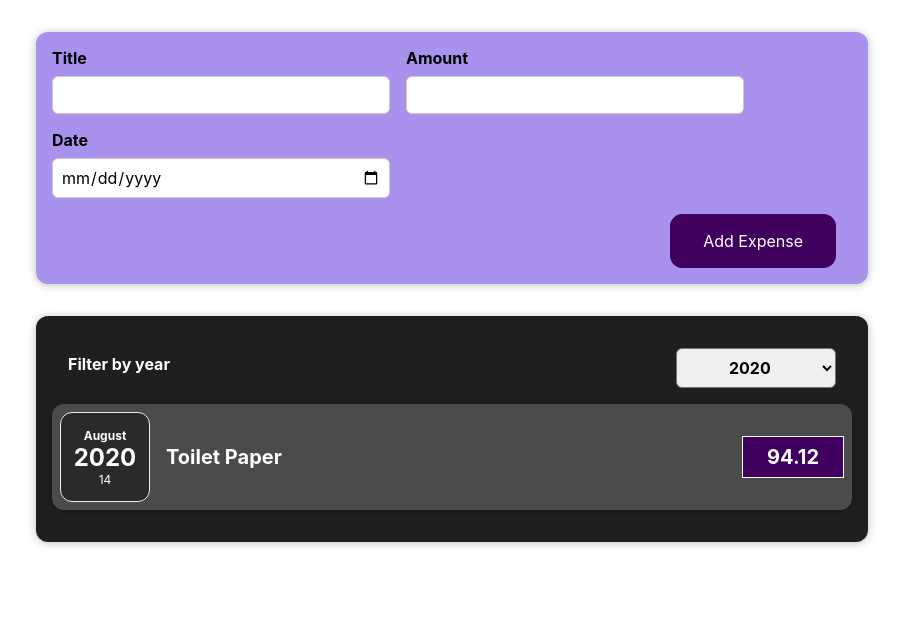
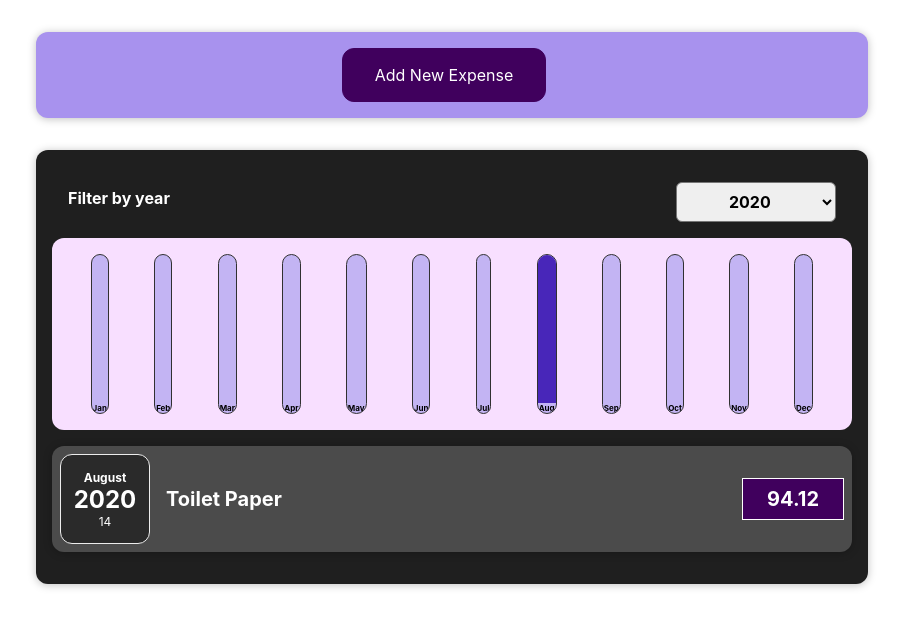
Before and after one commit to MVoorst/React_course, a React (Create React App) app: page / in a window 1280 px wide. Shown: the top 628 px of the page, without its empty margins (188-1091 px from the left). Built offline with nearby package versions, Linux system fonts and the light colour scheme.

Commit message:
Finished demo app

```diff
--- /dev/null
+++ b/src/components/Chart/Chart.css
@@ -0,0 +1,9 @@
+.chart {
+    padding: 1rem;
+    border-radius: 12px;
+    background-color: #f8dfff;
+    text-align: center;
+    display: flex;
+    justify-content: space-around;
+    height: 10rem;
+}
--- /dev/null
+++ b/src/components/Chart/Chart.js
@@ -0,0 +1,17 @@
+import ChartBar from './ChartBar'
+import './Chart.css';
+
+const Chart = (props) => {
+    const dataPointValues = props.dataPoints.map(dataPoint => dataPoint.value);
+    const totalMaximum = Math.max(...dataPointValues);
+
+    return <div className={'chart'}>
+        {props.dataPoints.map( dataPoint => <ChartBar
+            key={dataPoint.label}
+            value={dataPoint.value}
+            maxValue={totalMaximum}
+            label={dataPoint.label}/>)}
+    </div>
+}
+
+export default Chart;
--- /dev/null
+++ b/src/components/Chart/ChartBar.css
@@ -0,0 +1,30 @@
+.chart-bar {
+    height: 100%;
+    display: flex;
+    flex-direction: column;
+    align-items: center;
+}
+
+.chart-bar__inner {
+    height: 100%;
+    width: 100%;
+    border: 1px solid #313131;
+    border-radius: 12px;
+    background-color: #c3b4f3;
+    overflow: hidden;
+    display: flex;
+    flex-direction: column;
+    justify-content: flex-end;
+}
+
+.chart-bar__fill {
+    background-color: #4826b9;
+    width: 100%;
+    transition: all 0.3s ease-out;
+}
+
+.chart-bar__label {
+    font-weight: bold;
+    font-size: 0.5rem;
+    text-align: center;
+}
--- /dev/null
+++ b/src/components/Chart/ChartBar.js
@@ -0,0 +1,22 @@
+import './ChartBar.css';
+
+const ChartBar = (props) => {
+
+    let barFillHeight ='0%';
+
+    if (props.maxValue > 0) {
+        barFillHeight = Math.round((props.value / props.maxValue) * 100) + '%';
+
+    }
+
+    return <div className={'chart-bar'}>
+        <div className={'chart-bar__inner'}>
+            <div className={'chart-bar__fill'}
+                 style={{height: barFillHeight}}>
+            </div>
+            <div className={'chart-bar__label'}>{props.label}</div>
+        </div>
+    </div>
+}
+
+export default ChartBar;
--- a/src/components/Expenses/ExpenseItem.js
+++ b/src/components/Expenses/ExpenseItem.js
@@ -16,6 +16,7 @@
 
 
     return (
+        <li>
             <Card className='expense-item'>
                 <ExpenseDate date={props.date}/>
                 <div className='expense-item__description'>
@@ -24,9 +25,10 @@
                 </div>
 
                 {/*<button onClick={clickHandler()}>Change Title</button> <- {
-            de () zorgen ervoor dat de methode wordt aangeroepen bij inladen van jsx, dus nog voor de kick}
+                de () zorgen ervoor dat de methode wordt aangeroepen bij inladen van jsx, dus nog voor de kickoff}
                 */}
             </Card>
+        </li>
     )
  }
 
--- a/src/components/Expenses/Expenses.js
+++ b/src/components/Expenses/Expenses.js
@@ -1,8 +1,9 @@
-import ExpenseItem from "./ExpenseItem";
 import Card from "../UI/Card";
 import './Expenses.css';
 import ExpenseFilter from "./ExpenseFilter";
+import ExpensesList from "./ExpensesList";
 import {useState} from "react";
+import ExpensesChart from "./ExpensesChart";
 
 const Expenses = (props) => {
 
@@ -16,19 +17,16 @@
         return expense.date.getFullYear().toString() === filteredYear
     })
 
+
+
     return (
 
         <div>
 
             <Card className='expenses'>
                 <ExpenseFilter selected={filteredYear} onChangeFilter = {selectYearFilterHandler}/>
-                {filteredExpenses.map(expense => (<ExpenseItem
-                    key={expense.id}
-                    title={expense.title}
-                    amount={expense.amount}
-                    date={expense.date}/>))
-                    }
-
+                <ExpensesChart expenses={filteredExpenses}/>
+                <ExpensesList items={filteredExpenses}/>
             </Card>
         </div>
     )
--- /dev/null
+++ b/src/components/Expenses/ExpensesChart.js
@@ -0,0 +1,28 @@
+import Chart from "../Chart/Chart";
+
+const ExpensesChart = (props) => {
+    const chartDataPoints = [
+        {label: 'Jan', value: 0 },
+        {label: 'Feb', value: 0 },
+        {label: 'Mar', value: 0 },
+        {label: 'Apr', value: 0 },
+        {label: 'May', value: 0 },
+        {label: 'Jun', value: 0 },
+        {label: 'Jul', value: 0 },
+        {label: 'Aug', value: 0 },
+        {label: 'Sep', value: 0 },
+        {label: 'Oct', value: 0 },
+        {label: 'Nov', value: 0 },
+        {label: 'Dec', value: 0 }
+
+    ];
+
+    for (const expense of props.expenses) {
+        const expenseMonth = expense.date.getMonth();
+        chartDataPoints[expenseMonth].value += expense.amount;
+
+    }
+    return <Chart dataPoints={chartDataPoints}/>
+}
+
+export default ExpensesChart;
--- /dev/null
+++ b/src/components/Expenses/ExpensesList.css
@@ -0,0 +1,9 @@
+.expenses-list {
+    list-style: none;
+    padding: 0;
+}
+
+.expenses-list__fallback {
+    color: white;
+    text-align: center;
+}
--- /dev/null
+++ b/src/components/Expenses/ExpensesList.js
@@ -0,0 +1,21 @@
+import ExpenseItem from "./ExpenseItem";
+import "./ExpensesList.css"
+
+
+const ExpensesList = (props) => {
+    if (props.items.length === 0) {
+        return <h2 className='expenses-list__fallback'>Found no expenses</h2>
+    }
+
+
+    return (<ul className='expenses-list'>
+        {props.items.map(expense => (<ExpenseItem
+        key={expense.id}
+        title={expense.title}
+        amount={expense.amount}
+        date={expense.date}/>
+        ))}
+    </ul>);
+}
+
+export default ExpensesList;
--- a/src/components/NewExpense/ExpenseForm.js
+++ b/src/components/NewExpense/ExpenseForm.js
@@ -4,11 +4,10 @@
 
 
 const ExpenseForm = (props) => {
-
-
     const [enteredTitle, setEnteredTitle] = useState('');
     const [enteredAmount, setEnteredAmount] = useState('');
     const [enteredDate, setEnteredDate] = useState('');
+    const [closeExpenseForm] = useState(false);
 
     const titleChangeHandler = (event) => {
         setEnteredTitle(event.target.value);
@@ -26,7 +25,7 @@
 
         const expenseData = {
             title: enteredTitle,
-            amount: enteredAmount,
+            amount: +enteredAmount,
             date: new Date(enteredDate)
         }
 
@@ -54,6 +53,7 @@
                 </div>
             </div>
             <div className='new-expense__actions'>
+                <button type={"button"} onClick={props.onCancel}>Cancel</button>
                 <button type={'Submit'}>Add Expense</button>
             </div>
         </form>
--- a/src/components/NewExpense/NewExpense.js
+++ b/src/components/NewExpense/NewExpense.js
@@ -1,9 +1,18 @@
 import './NewExpense.css'
 import ExpenseForm from "./ExpenseForm";
-
-
+import {useState} from "react";
 
 const NewExpense = (props) => {
+
+    const [isEditing, setIsEditing] = useState(false);
+
+    const startEditingHandler = () => {
+        setIsEditing(true);
+    }
+
+    const stopEditingHandler = () => {
+        setIsEditing(false);
+    }
 
     const saveExpenseDataHandler = (enteredExpenseData) => {
         const expenseData = {
@@ -12,14 +21,21 @@
 
         }
         props.onAddExpense(expenseData);
+        setIsEditing(false);
     }
 
-    return (
-        <div className='new-expense'>
-            <ExpenseForm onSaveExpenseData={saveExpenseDataHandler}/>
+    if (!isEditing) {
+        return (<div className='new-expense'>
+            <button onClick={startEditingHandler}>Add New Expense</button>
+        </div>)
+    } else {
+        return (
+            <div className='new-expense'>
+                <ExpenseForm onSaveExpenseData={saveExpenseDataHandler} onCancel={stopEditingHandler}/>
+            </div>
+        )
+    }
 
-        </div>
-    )
 };
 
 export default NewExpense;
```
Lines whose indentation alone changed are shown as unchanged.
